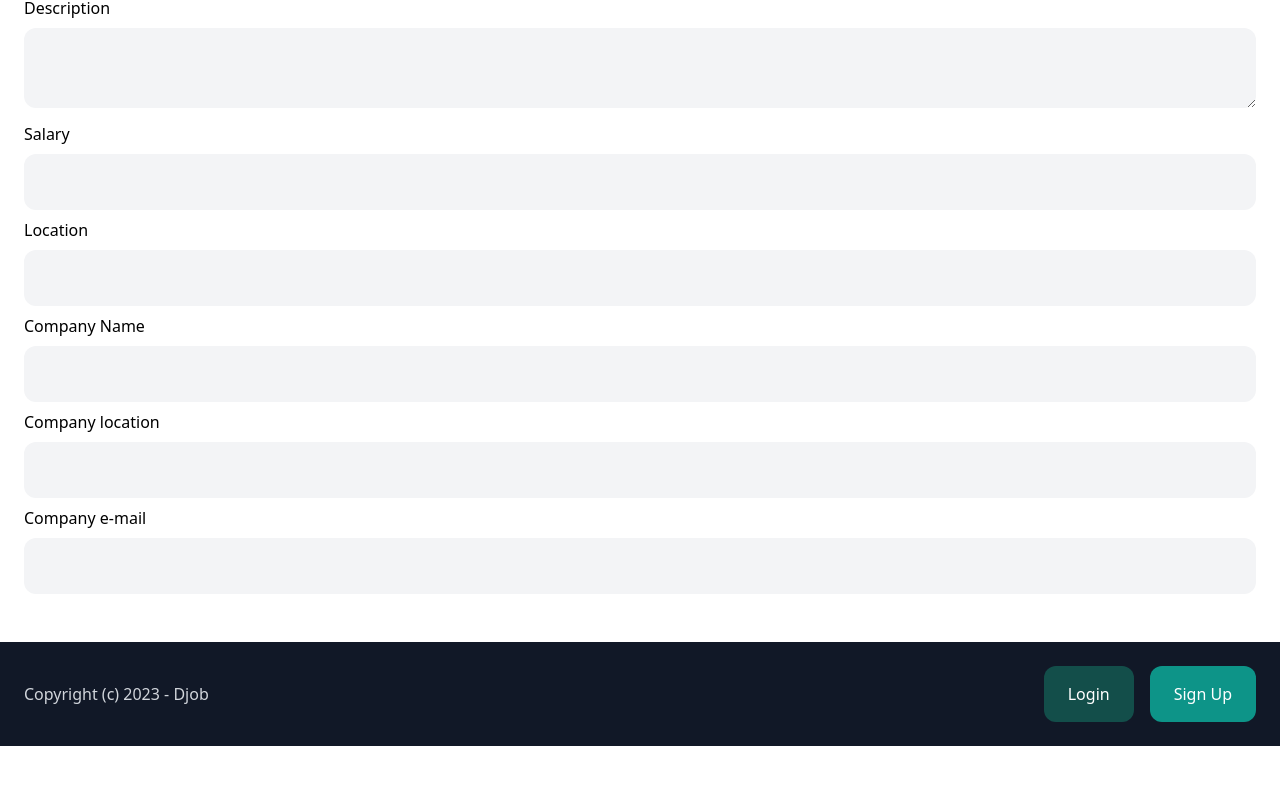
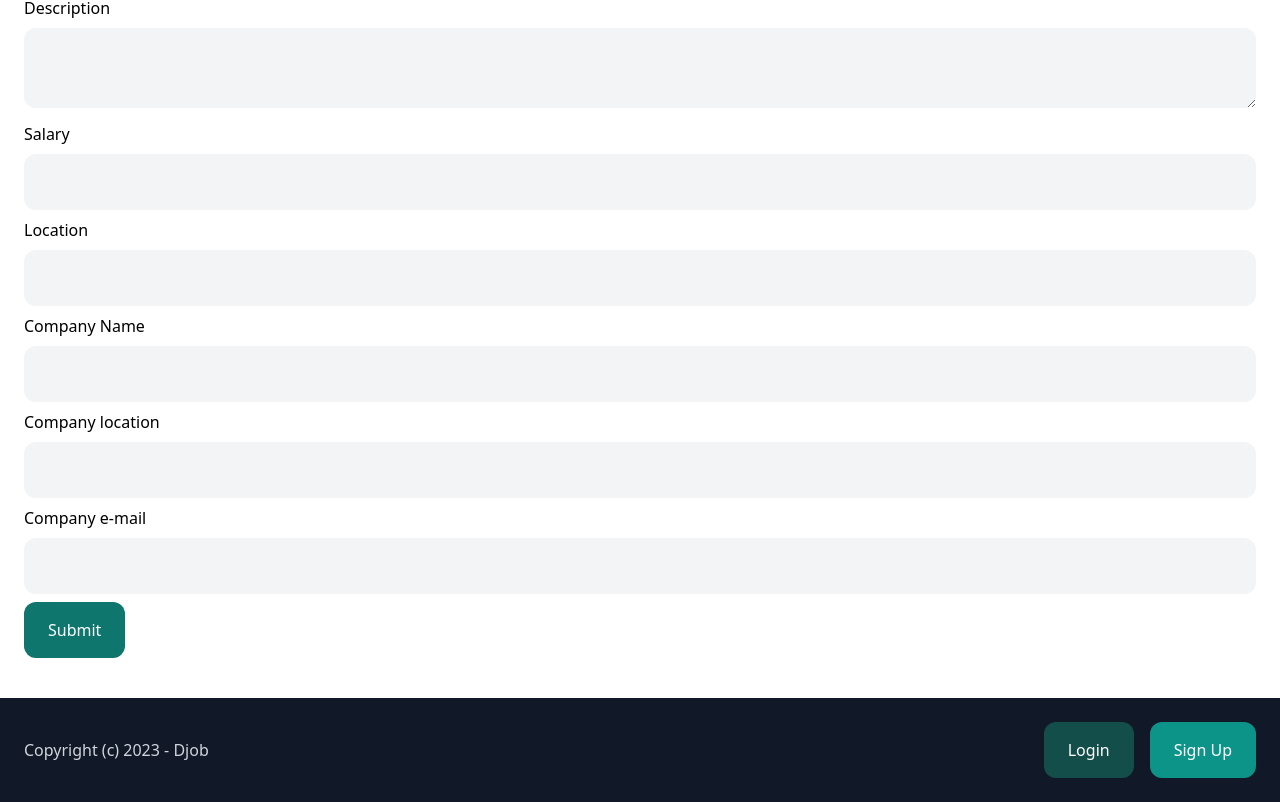
Before and after one commit to AdnanKamali/Dream-job-website, a Nuxt app in the folder dream_job_front/: page /createjob in a window 1280 px wide. Shown: the part 368-1170 px from the top of the page. Before the commit the page ends 1114 px from the top, so only its background shows below. Built offline with nearby package versions, Linux system fonts and the light colour scheme.

Commit message:
add button to create job

```diff
--- a/dream_job_front/pages/createjob.vue
+++ b/dream_job_front/pages/createjob.vue
@@ -67,6 +67,9 @@
           class="w-full mt-2 mb-2 p-4 rounded-xl bg-gray-100"
         />
       </div>
+      <button class="py-4 px-6 bg-teal-700 rounded-xl text-white">
+        Submit
+      </button>
     </form>
   </div>
 </template>
```
